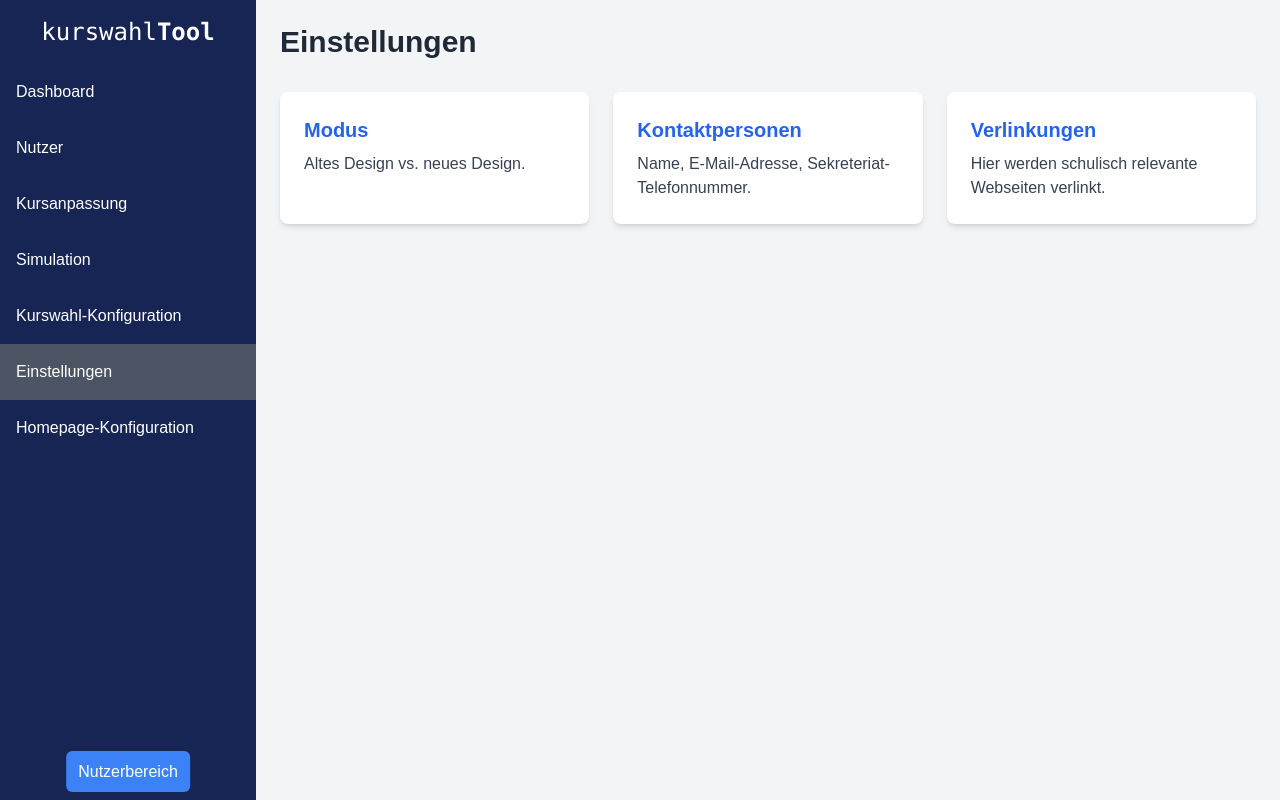
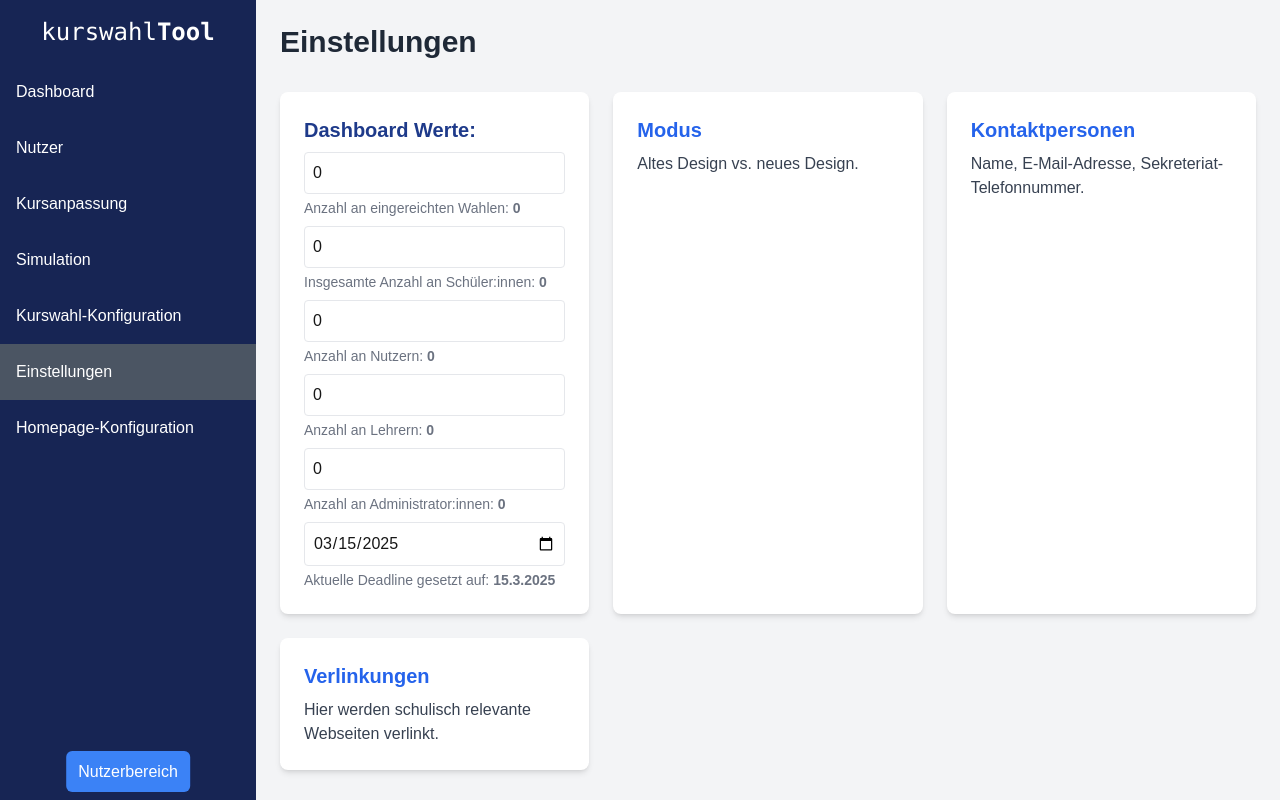
Before and after one commit to IGSBuchholz/kurswahlen-next, a Next.js app: page /userarea/admin/settings in a window 1280 px wide. Built offline with nearby package versions, Linux system fonts and the light colour scheme.

Commit message:
Settings 33,3333333333333333% completed

```diff
--- a/app/userarea/admin/dashboard/page.js
+++ b/app/userarea/admin/dashboard/page.js
@@ -7,7 +7,6 @@ import dynamic from 'next/dynamic'; //~ Pull request
 const ReactJson = dynamic(() => import('react-json-view'), { ssr: false }); //~ Pull request
 
 import useErrorLogger from "@/app/userarea/admin/dashboard/errorProjection/useErrorLogger";
-
 
 export default function AdminDashboard() {
 
@@ -74,11 +73,6 @@ export default function AdminDashboard() {
     }, []);
 
     useEffect(() => {
-        localStorage.setItem("submitted", courseSelection.submitted);
-        localStorage.setItem("total", courseSelection.total);
-    }, [courseSelection]);
-
-    useEffect(() => {
         const savedUsers = localStorage.getItem("userCount");
         const savedTeachers = localStorage.getItem("teacherCount");
         const savedAdmins = localStorage.getItem("adminCount");
@@ -90,12 +84,6 @@ export default function AdminDashboard() {
             admins: savedAdmins ? Number(savedAdmins) : 0
         }));
     }, []);
-
-    useEffect(() => {
-        localStorage.setItem("userCount", userStats.users);
-        localStorage.setItem("teacherCount", userStats.teachers);
-        localStorage.setItem("adminCount", userStats.admins);
-    }, [userStats.users, userStats.teachers, userStats.admins]);
 
     useEffect(() => {
         const now = new Date();
@@ -134,7 +122,6 @@ export default function AdminDashboard() {
         const timeDiff = deadlineDate - today;
         const days = Math.ceil(timeDiff / (1000 * 60 * 60 * 24));
         setDaysLeft(days);
-        localStorage.setItem("courseDeadline", deadline.toISOString());
     }, [deadline]);
 
     const triggerError = () => {
@@ -217,34 +204,6 @@ export default function AdminDashboard() {
                         <p className="text-sm text-center text-gray-600">
                             Ausstehend: {Math.max(courseSelection.total - courseSelection.submitted, 0)}
                         </p>
-                        <div className="flex justify-center gap-4 mt-4">
-                            <input
-                                type="number"
-                                min="0"
-                                value={courseSelection.submitted}
-                                onChange={(e) =>
-                                    setCourseSelection((prev) => ({
-                                        ...prev,
-                                        submitted: Math.min(Number(e.target.value), prev.total)
-                                    }))
-                                }
-                                className="p-2 border border-gray-300 rounded w-28"
-                                placeholder="Eingereicht"
-                            />
-                            <input
-                                type="number"
-                                min="1"
-                                value={courseSelection.total}
-                                onChange={(e) =>
-                                    setCourseSelection((prev) => ({
-                                        ...prev,
-                                        total: Math.max(1, Number(e.target.value))
-                                    }))
-                                }
-                                className="p-2 border border-gray-300 rounded w-28"
-                                placeholder="Gesamt"
-                            />
-                        </div>
                     </div>
 
                     <div className="bg-white shadow-lg rounded-lg p-8">
--- a/app/userarea/admin/settings/page.js
+++ b/app/userarea/admin/settings/page.js
@@ -1,10 +1,41 @@
 "use client";
-import { useEffect } from "react";
+import { useState, useEffect } from "react"; // <-- useState ergänzt
 import Sidebar from "@/components/Sidebar";
 import useErrorLogger from "@/app/userarea/admin/dashboard/errorProjection/useErrorLogger";
 
 export default function SettingsDashboard() {
     const [, setErrors] = useErrorLogger("Einstellungen");
+
+    const [submitted, setSubmitted] = useState(() => {
+        const stored = localStorage.getItem("submitted");
+        return stored ? Number(stored) : 0;
+    });
+    const [total, setTotal] = useState(() => {
+        const stored = localStorage.getItem("total");
+        return stored ? Number(stored) : 0;
+    });
+    const [userCount, setUserCount] = useState(() => {
+        const stored = localStorage.getItem("userCount");
+        return stored ? Number(stored) : 0;
+    });
+    const [teacherCount, setTeacherCount] = useState(() => {
+        const stored = localStorage.getItem("teacherCount");
+        return stored ? Number(stored) : 0;
+    });
+    const [adminCount, setAdminCount] = useState(() => {
+        const stored = localStorage.getItem("adminCount");
+        return stored ? Number(stored) : 0;
+    });
+    const [deadline, setDeadline] = useState(() => {
+        const stored = localStorage.getItem("courseDeadline");
+        return stored ? new Date(stored) : new Date("2025-03-15");
+    });
+
+    useEffect(() => {
+        if (deadline) {
+            localStorage.setItem("courseDeadline", deadline.toISOString());
+        }
+    }, [deadline]);
 
     return (
         <div className="flex h-screen">
@@ -17,13 +48,99 @@ export default function SettingsDashboard() {
                     <h1 className="text-3xl font-bold text-gray-800">Einstellungen</h1>
                 </header>
 
-                {/* Dashboard Content */}
+                {/* Content */}
                 <div className="grid grid-cols-1 md:grid-cols-2 lg:grid-cols-3 gap-6">
+                    {/* Eingereichte Wahlen */}
+                    <div className="bg-white shadow-md rounded-lg p-6">
+                        <h2 className="text-xl font-bold text-blue-900">Dashboard Werte:</h2>
+                        <input
+                            type="number"
+                            min="0"
+                            className="mt-2 p-2 border rounded w-full"
+                            value={submitted}
+                            onChange={(e) => {
+                                const value = Math.max(0, Number(e.target.value));
+                                setSubmitted(value);
+                                localStorage.setItem("submitted", value.toString());
+                            }}
+                        />
+                        <p className="text-sm text-gray-500 mt-1">
+                            Anzahl an eingereichten Wahlen: <strong>{submitted}</strong>
+                        </p>
+                        <input
+                            type="number"
+                            min="0"
+                            className="mt-2 p-2 border rounded w-full"
+                            value={total}
+                            onChange={(e) => {
+                                const value = Math.max(0, Number(e.target.value));
+                                setTotal(value);
+                                localStorage.setItem("total", value.toString());
+                            }}
+                        />
+                        <p className="text-sm text-gray-500 mt-1">
+                            Insgesamte Anzahl an Schüler:innen: <strong>{total}</strong>
+                        </p>
+                        <input
+                            type="number"
+                            min="0"
+                            className="mt-2 p-2 border rounded w-full"
+                            value={userCount}
+                            onChange={(e) => {
+                                const value = Math.max(0, Number(e.target.value));
+                                setUserCount(value);
+                                localStorage.setItem("userCount", value.toString());
+                            }}
+                        />
+                        <p className="text-sm text-gray-500 mt-1">
+                            Anzahl an Nutzern: <strong>{userCount}</strong>
+                        </p>
+                        <input
+                            type="number"
+                            min="0"
+                            className="mt-2 p-2 border rounded w-full"
+                            value={teacherCount}
+                            onChange={(e) => {
+                                const value = Math.max(0, Number(e.target.value));
+                                setTeacherCount(value);
+                                localStorage.setItem("teacherCount", value.toString());
+                            }}
+                        />
+                        <p className="text-sm text-gray-500 mt-1">
+                            Anzahl an Lehrern: <strong>{teacherCount}</strong>
+                        </p>
+                        <input
+                            type="number"
+                            min="0"
+                            className="mt-2 p-2 border rounded w-full"
+                            value={adminCount}
+                            onChange={(e) => {
+                                const value = Math.max(0, Number(e.target.value));
+                                setAdminCount(value);
+                                localStorage.setItem("adminCount", value.toString());
+                            }}
+                        />
+                        <p className="text-sm text-gray-500 mt-1">
+                            Anzahl an Administrator:innen: <strong>{adminCount}</strong>
+                        </p>
+                        <input
+                            type="date"
+                            className="mt-2 p-2 border rounded w-full"
+                            value={deadline.toISOString().split("T")[0]}
+                            onChange={(e) => setDeadline(new Date(e.target.value))}
+                        />
+                        <p className="text-sm text-gray-500 mt-1">
+                            Aktuelle Deadline gesetzt auf: <strong>{deadline.toLocaleDateString("de-DE")}</strong>
+                        </p>
+                    </div>
+
+                    {/* Modus */}
                     <div className="bg-white shadow-md rounded-lg p-6">
                         <h2 className="text-xl font-bold text-blue-600">Modus</h2>
                         <p className="text-gray-700 mt-2">Altes Design vs. neues Design.</p>
                     </div>
 
+                    {/* Kontaktpersonen */}
                     <div className="bg-white shadow-md rounded-lg p-6">
                         <h2 className="text-xl font-bold text-blue-600">Kontaktpersonen</h2>
                         <p className="text-gray-700 mt-2">Name, E-Mail-Adresse, Sekreteriat-Telefonnummer.</p>
```
